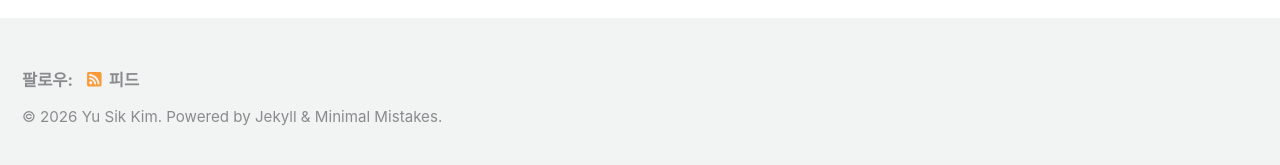
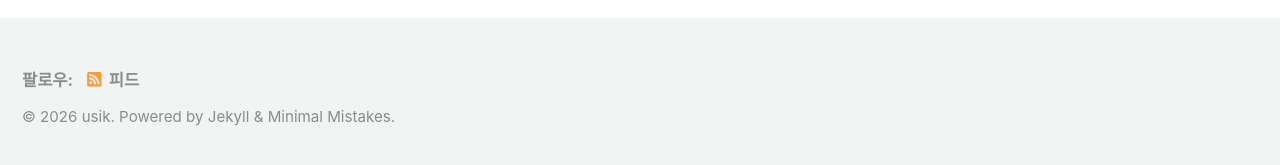
Before and after one commit to usik/usik.github.io, a Jekyll site: the page built from index.md, in a window 1280 px wide and 900 px high, scrolled down 986 px. Shown: the part 728-893 px from the top of the window. Built offline with Jekyll 4.4.1, drawn with Linux system fonts in a browser that asks for light colours; cached includes are drawn as plain includes; nearby versions of some CDN libraries; our own code applies the rules of GitHub Pages for plain Markdown files; the list of posts is cut into pages by our own code; some of the changed lines change nothing that is shown.

Commit message:
익명화: 사이트 정보를 usik으로 변경

```diff
--- a/_config.yml
+++ b/_config.yml
@@ -16,10 +16,10 @@
 
 # Site Settings
 locale                   : "ko-KR"
-title                    : "StudyBlog"
+title                    : "usik"
 title_separator          : "-"
-name                     : "Yu Sik Kim"
-description              : "Personal Study Log."
+name                     : "usik"
+description              : "투자와 몸, 그리고 삶에 대한 담담한 기록"
 url                      : "https://usik.github.io" # the base hostname & protocol for your site e.g. "https://mmistakes.github.io"
 baseurl                  : # the subpath of your site, e.g. "/blog"
 repository               : # GitHub username/repo-name e.g. "mmistakes/minimal-mistakes"
@@ -106,10 +106,10 @@
 
 # Site Author
 author:
-  name             : "Yu Sik Kim"
+  name             : "usik"
   avatar           : # path of avatar image, e.g. "/assets/images/bio-photo.jpg"
-  bio              : "Just an NLP researcher"
-  location         : "Somewhere"
+  bio              : "투자·운동·삶을 담담히 기록합니다"
+  location         :
   email            :
   links:
     - label: "Email"
```
